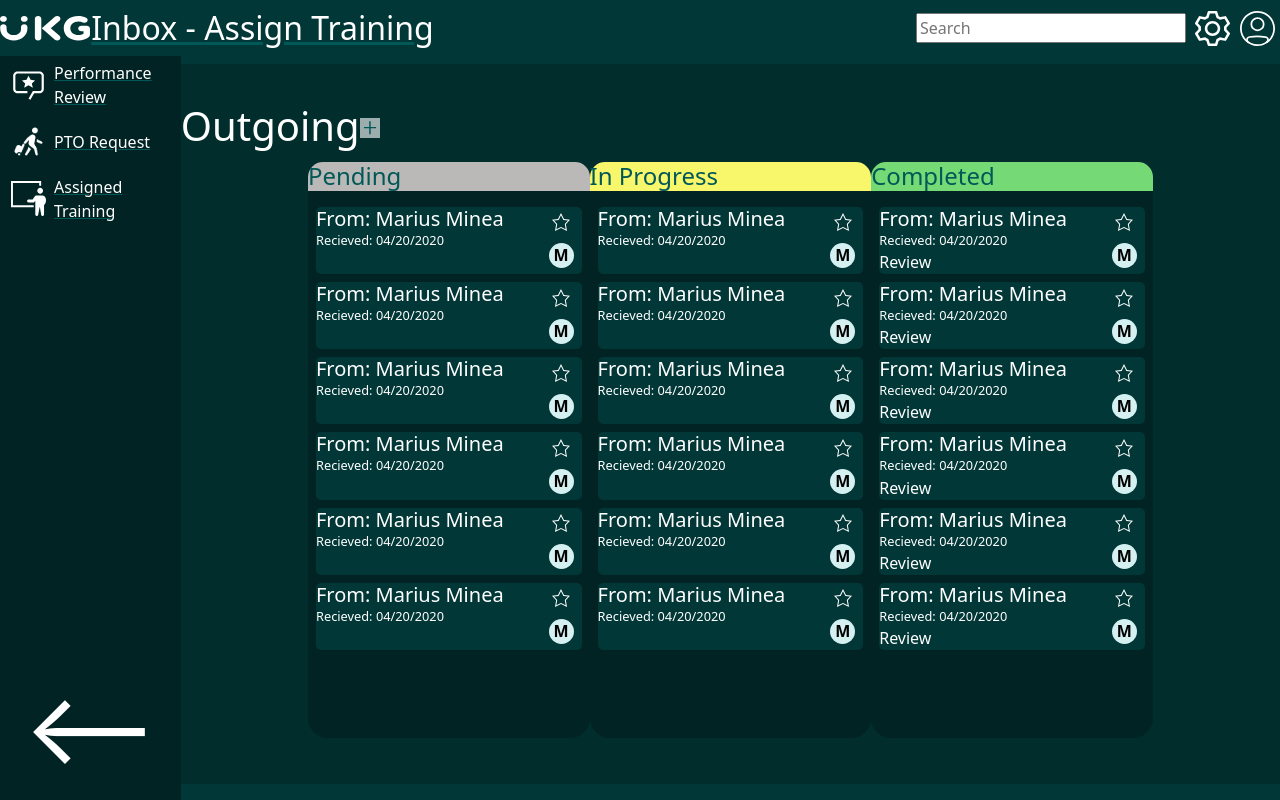
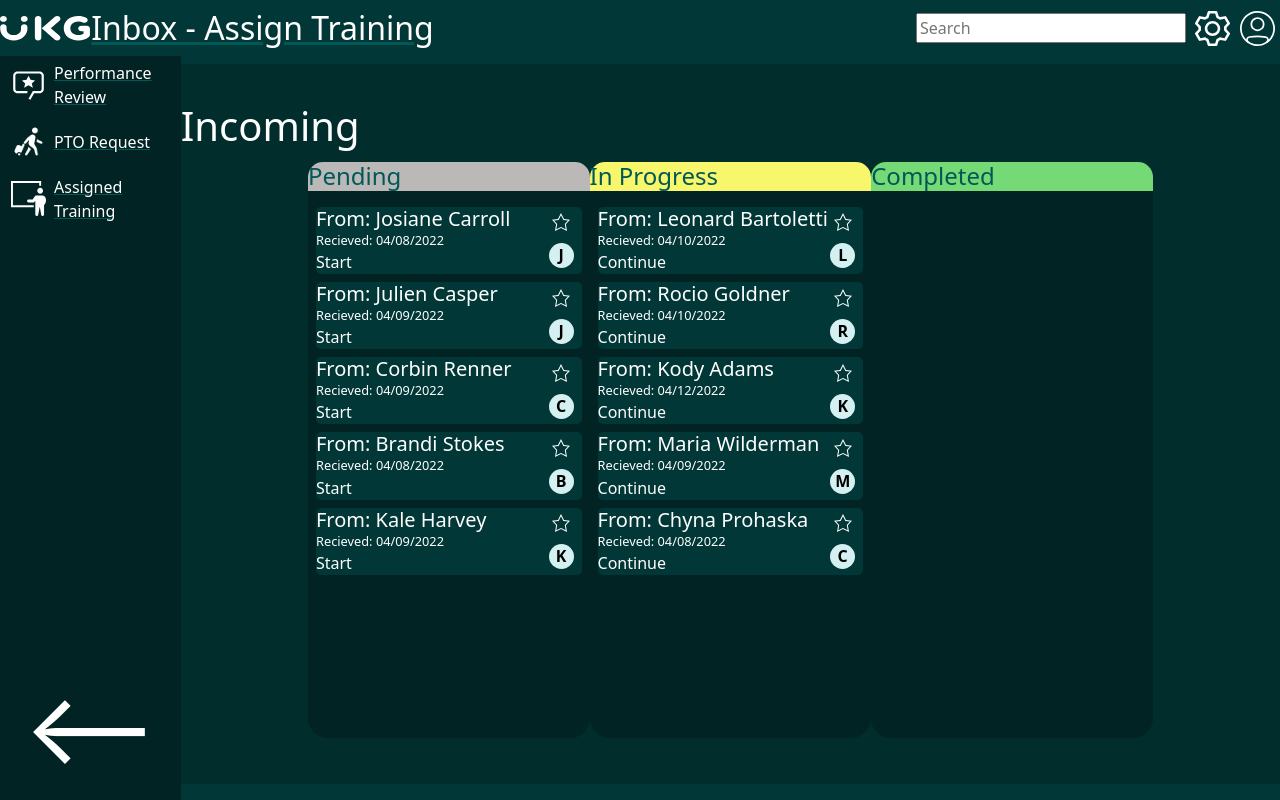
Before and after one commit to hugoamaralsantana/mseg-inbox-service, a React (Create React App) app in the folder client/: page /assignedTraining in a window 1280 px wide. Built offline with nearby package versions, Linux system fonts and the light colour scheme.

Commit message:
1. rendered mock data through component hierarchy 2. optimized logic handling for user types

```diff
--- a/client/src/components/pages/PTORequest.js
+++ b/client/src/components/pages/PTORequest.js
@@ -3,7 +3,9 @@
 import SideBar from "../parts/sidebar";
 import NavBar from "../parts/navbar";
 import PartContainer from "../parts/partContainer"
+import data from "../../mockData.js";
 
+const pto_request_data = data.PTORequestPage;
 
 const PTORequestPage = (props) => {
   const [expanded, updateState] = useState(true);
@@ -23,7 +25,7 @@
       <NavBar title="PTO Request" />
       <div className="d-flex">
         <SideBar expandSideBar={expandSideBar} expanded={expanded}/>
-        <PartContainer type='PTORequest' reelItems={reelItems} expanded={expanded} user={user} containerCount='1'/>
+        <PartContainer data={pto_request_data} type='PTORequest' reelItems={reelItems} expanded={expanded} user={user} containerCount='1'/>
       </div>
     </div>
   )
--- a/client/src/components/pages/assignedTraining.js
+++ b/client/src/components/pages/assignedTraining.js
@@ -2,8 +2,11 @@
 import { Link } from "react-router-dom";
 import SideBar from "../parts/sidebar";
 import NavBar from "../parts/navbar";
+import data from "../../mockData.js";
 
 import PartContainer from "../parts/partContainer"
+
+const assigned_training_data = data.assignedTrainingPage;
 
 const AssignedTraining = (props) => {
   const [expanded, updateState] = useState(true);
@@ -23,7 +26,7 @@
       <NavBar title="Assign Training" />
       <div className="d-flex">
         <SideBar expandSideBar={expandSideBar} expanded={expanded}/>
-        <PartContainer type='assignedTraining' reelItems={reelItems} expanded={expanded} user={user} containerCount='1'/>
+        <PartContainer data={assigned_training_data} type='assignedTraining' reelItems={reelItems} expanded={expanded} user={user} containerCount='1'/>
       </div>
     </div>
   )
--- a/client/src/components/pages/performanceReview.js
+++ b/client/src/components/pages/performanceReview.js
@@ -4,6 +4,8 @@
 import NavBar from "../parts/navbar";
 import PartContainer from "../parts/partContainer"
 import data from "../../mockData.js";
+
+const performance_review_data = data.performanceReviewPage;
 
 const PerformanceReview = (props) => {
   const [expanded, updateState] = useState(true);
@@ -30,7 +32,7 @@
       <NavBar title="Performance Review" />
       <div className="d-flex">
         <SideBar expandSideBar={expandSideBar} expanded={expanded}/>
-        <PartContainer type='performanceReview' reelItems={reelItems} expanded={expanded} user={user} containerCount='2'/>
+        <PartContainer data={performance_review_data} type='performanceReview' reelItems={reelItems} expanded={expanded} user={user} containerCount='2'/>
       </div>
     </div>
   )
--- a/client/src/components/parts/incoming.js
+++ b/client/src/components/parts/incoming.js
@@ -15,9 +15,9 @@
           <h1 className="text-white ml-5 pt-1">Incoming</h1>
           {/* these endpoints are passed to components where we will fetch data from the API later on*/}
           <div className='task-reel-container d-flex bg-dark m-2 align-items-end justify-content-center h-95'>
-              <TaskReel source='incoming' type={props.type} showModal={props.showModal} closeModal={props.closeModal} reelTitle={props.reelItems[0]} endpoint={pendingTaskReelURL} />
-              <TaskReel source='incoming' type={props.type} showModal={props.showModal} closeModal={props.closeModal} reelTitle={props.reelItems[1]} endpoint={inProgressTaskReelURL} />
-              <TaskReel source='incoming' type={props.type} showModal={props.showModal} closeModal={props.closeModal} reelTitle={props.reelItems[2]} endpoint={completedTaskReelURL} />
+              <TaskReel source='incoming' data={props.data.pending} type={props.type} showModal={props.showModal} closeModal={props.closeModal} reelTitle={props.reelItems[0]} endpoint={pendingTaskReelURL} />
+              <TaskReel source='incoming' data={props.data.inProgress} type={props.type} showModal={props.showModal} closeModal={props.closeModal} reelTitle={props.reelItems[1]} endpoint={inProgressTaskReelURL} />
+              <TaskReel source='incoming' data={props.data.completed} type={props.type} showModal={props.showModal} closeModal={props.closeModal} reelTitle={props.reelItems[2]} endpoint={completedTaskReelURL} />
           </div>
         </div>
     )
--- a/client/src/components/parts/outgoing.js
+++ b/client/src/components/parts/outgoing.js
@@ -35,9 +35,9 @@
 
                     {/* these endpoints are passed to components where we will fetch data from the API later on*/}
                     <div className='task-reel-container d-flex bg-dark m-2 align-items-end justify-content-center h-95'>
-                        <TaskReel source='outgoing' type={props.type} reelTitle={props.reelItems[0]} endpoint={pendingTaskReelURL} />
-                        <TaskReel source='outgoing' type={props.type} reelTitle={props.reelItems[1]} endpoint={inProgressTaskReelURL} />
-                        <TaskReel source='outgoing' type={props.type} reelTitle={props.reelItems[2]} endpoint={completedTaskReelURL} />
+                        <TaskReel source='outgoing' data={props.data.pending} type={props.type} reelTitle={props.reelItems[0]} endpoint={pendingTaskReelURL} />
+                        <TaskReel source='outgoing' data={props.data.inProgress} type={props.type} reelTitle={props.reelItems[1]} endpoint={inProgressTaskReelURL} />
+                        <TaskReel source='outgoing' data={props.data.completed} type={props.type} reelTitle={props.reelItems[2]} endpoint={completedTaskReelURL} />
                     </div>
                 </div>
                 {requestModal}
--- a/client/src/components/parts/partContainer.js
+++ b/client/src/components/parts/partContainer.js
@@ -5,20 +5,34 @@
 
 const PartContainer = (props) => {//check if page has 1 or two containers
   const expandedCSS = props.expanded ? "part-container-expanded bg-secondary d-flex flex-column" : "part-container bg-secondary d-flex flex-column"
-  if (props.containerCount !== '1') {
-      return (
-        <div className={expandedCSS}>
-          <Incoming type={props.type} reelItems={props.reelItems} user={props.user} containerCount={props.containerCount}/>
-          <Outgoing type={props.type} reelItems={props.reelItems} user={props.user} containerCount={props.containerCount}/>
-        </div>
-      )
-  } else {
-      return (
-        <div className={expandedCSS}>
-          <Outgoing type={props.type} reelItems={props.reelItems} containerCount={props.containerCount} user={props.user}/>
-        </div>
-      )
+  const IncomingJSX = () => <Incoming data={props.data.incoming} type={props.type} reelItems={props.reelItems} user={props.user} containerCount={props.containerCount}/>;
+  const OutgoingJSX = () => <Outgoing data={props.data.outgoing} type={props.type} reelItems={props.reelItems} user={props.user} containerCount={props.containerCount}/>;
+  if (props.type === 'performanceReview') {
+    return <div className={expandedCSS}>
+      {IncomingJSX()}
+      {OutgoingJSX()}
+    </div>
   }
+  else if (props.type === 'PTORequest') {
+    return <div className={expandedCSS}>
+        {props.user === 'employee'
+          ?
+          OutgoingJSX()
+          :
+          IncomingJSX()
+        }
+      </div>
+  }
+  else if (props.type === 'assignedTraining') {
+    return <div className={expandedCSS}>
+      {props.user === 'employee' || props.user === 'manager'
+      ?
+      IncomingJSX()
+      :
+      OutgoingJSX()}
+    </div>
+  }
+
 }
 
 
--- a/client/src/components/parts/taskBox.js
+++ b/client/src/components/parts/taskBox.js
@@ -78,14 +78,17 @@
     <div>
       <div className={taskBoxCSS} onClick={expandBox}>
           <div className="left-side pl-2">
-            <h6 className="mb-0 lead address">From: Marius Minea</h6>
-            <p className="mb-0 date">Recieved: 04/20/2020</p>
+            <h6 className="mb-0 lead address">
+              {props.source === 'outgoing' ? 'To: ': 'From: '}
+              {props.data.recipient}
+            </h6>
+            <p className="mb-0 date">Recieved: {props.data.date.format('MM/DD/YYYY')}</p>
             <h7 className="start" onClick={showModal}>{action}</h7>
           </div>
           <div className="right-side">
             <Star/>
             <div className="profile-icon">
-              <div className="profile-icon-initial">M</div>
+              <div className="profile-icon-initial">{props.data.recipient[0]}</div>
             </div>
           </div>
           {completeModal}
--- a/client/src/components/parts/taskReel.js
+++ b/client/src/components/parts/taskReel.js
@@ -5,6 +5,8 @@
 // TODO: fetch data from API using props.endpoint later on
 
 const TaskReel = (props) => {
+  const data = props.data; // arr of objects
+  console.log(data);
   let color;
   let action;
   if (props.reelTitle === 'Pending') {
@@ -25,12 +27,19 @@
         <h4 className="text-primary pl-2">{props.reelTitle}</h4>
       </div>
       <div className="task-box-container">
-        <TaskBox source={props.source} type={props.type} reelTitle={props.reelTitle} showModal={props.showModal} closeModal={props.closeModal} action={action} user={props.user}/>
-        <TaskBox source={props.source} type={props.type} reelTitle={props.reelTitle} showModal={props.showModal} closeModal={props.closeModal} action={action} user={props.user}/>
-        <TaskBox source={props.source} type={props.type} reelTitle={props.reelTitle} showModal={props.showModal} closeModal={props.closeModal} action={action} user={props.user}/>
-        <TaskBox source={props.source} type={props.type} reelTitle={props.reelTitle} showModal={props.showModal} closeModal={props.closeModal} action={action} user={props.user}/>
-        <TaskBox source={props.source} type={props.type} reelTitle={props.reelTitle} showModal={props.showModal} closeModal={props.closeModal} action={action} user={props.user}/>
-        <TaskBox source={props.source} type={props.type} reelTitle={props.reelTitle} showModal={props.showModal} closeModal={props.closeModal} action={action} user={props.user}/>
+        {data.map((task) =>
+          <TaskBox
+            key={task.task_id}
+            data={task}
+            source={props.source}
+            type={props.type}
+            reelTitle={props.reelTitle}
+            showModal={props.showModal}
+            closeModal={props.closeModal}
+            action={action}
+            userType={props.user}
+          />)
+        }
       </div>
     </div>
   )
--- a/client/src/mockData.js
+++ b/client/src/mockData.js
@@ -2,6 +2,10 @@
 import moment from 'moment';
 
 let now = moment();
+
+const randomInt = (min, max) => {
+    return Math.random() * (max - min) + min;
+}
 
 let dataJSON = {
     "user_type": "employee",
@@ -68,7 +72,7 @@
         "sender":faker.name.firstName() + ' ' + faker.name.lastName(),
         "sender_id":2,
         "sender_due_date":null,
-        "date": now.add(Math.random(2), 'days'),
+        "date": moment().subtract(randomInt(1,8), 'days'),
         "recipient_comments":null,
         "sender_comments":"Hi Im John, please review my performance Jake!",
         "growth_score":null,
@@ -91,7 +95,7 @@
         "sender":"Mark Zuckerberg",
         "sender_id":4,
         "sender_due_date":null,
-        "date": now.add(Math.random(2), 'days'),
+        "date": moment().add(randomInt(1,8), 'days'),
         "recipient_comments":null,
         "sender_comments":"Hi its Mark, the admin. Please complete this training Jake.",
         "training":"https://www.facebook.com/business/learn"
@@ -109,12 +113,12 @@
         "sender":faker.name.firstName() + ' ' + faker.name.lastName(),
         "sender_id":1,
         "sender_due_date":null,
-        "date": now.add(Math.random(2), 'days'),
+        "date": moment().subtract(randomInt(1,8), 'days'),
         "recipient_comments":null,
         "sender_comments":"Hi its Jake, can I have PTO Marius?",
         "pto_type":"Vacation",
-        "pto_date_start":now,
-        "pto_date_end":now.add(Math.random(7), 'days')
+        "pto_date_start":moment(),
+        "pto_date_end":moment().add(randomInt(7,14), 'days')
     }
 }
 
```
Also changed, not shown: 1 other file (tests, documents, lock files or other folders).
